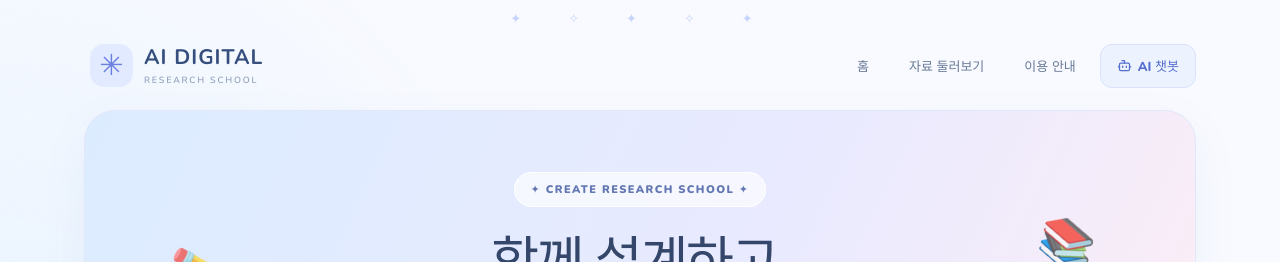
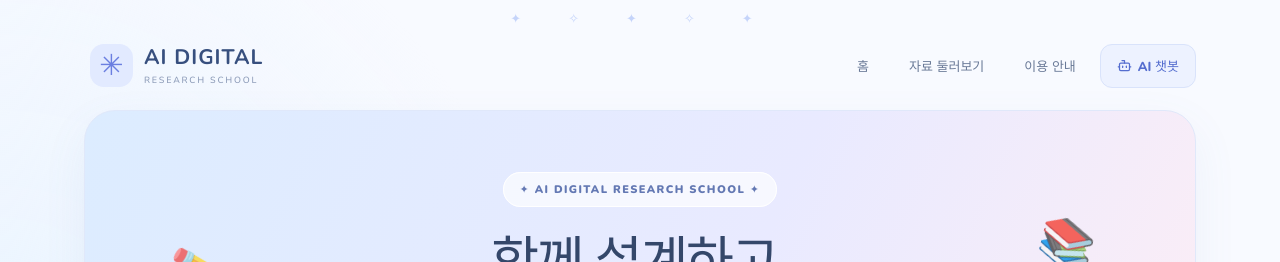
Before and after one commit to invinciblebearme-ctrl/create, a React (Vite) app: page / in a window 1280 px wide. Shown: the top 262 px of the page. Built offline with nearby package versions, Linux system fonts and the light colour scheme.

Commit message:
feat: 히어로 상단 아이브로우 문구 변경 (AI DIGITAL RESEARCH SCHOOL)

```diff
--- a/src/main.jsx
+++ b/src/main.jsx
@@ -57,7 +57,7 @@ function App() {
         <span className="floating f2" aria-hidden="true">📚</span>
         <span className="floating f3" aria-hidden="true">✨</span>
         <div className="hero-inner">
-          <span className="eyebrow">✦ CREATE RESEARCH SCHOOL ✦</span>
+          <span className="eyebrow">✦ AI DIGITAL RESEARCH SCHOOL ✦</span>
           <h1>함께 설계하고,<br /><span>배움을 CREATE하다</span></h1>
           <p>CREATE 모형의 수업 설계 자료부터 LEMONADE 프로그램 실천 사례까지<br className="desktop-break" /> 연구학교의 배움을 한곳에서 만나보세요.</p>
           <div className="hero-actions">
```
